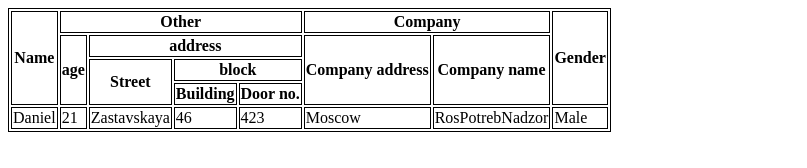
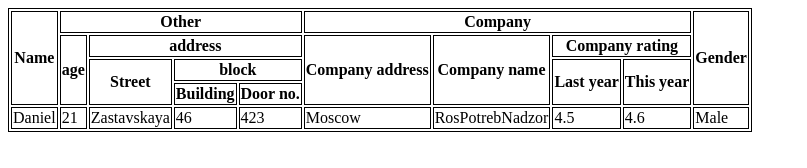
Before and after one commit to Skycader/merged-cells, a plain HTML site: page index.html in a window 1280 px wide. Shown: the whole page, without its empty margins (0-807 px from the left). Drawn offline with Linux system fonts and the light colour scheme.

Commit message:
master: ok

```diff
--- a/index.html
+++ b/index.html
@@ -111,6 +111,10 @@
             {
               title: "Company name",
             },
+            {
+              title: "Company rating",
+              children: [{ title: "Last year" }, { title: "This year" }],
+            },
           ],
         },
         {
@@ -126,6 +130,8 @@
           "423",
           "Moscow",
           "RosPotrebNadzor",
+          "4.5",
+          "4.6",
           "Male",
         ],
       ],
```
